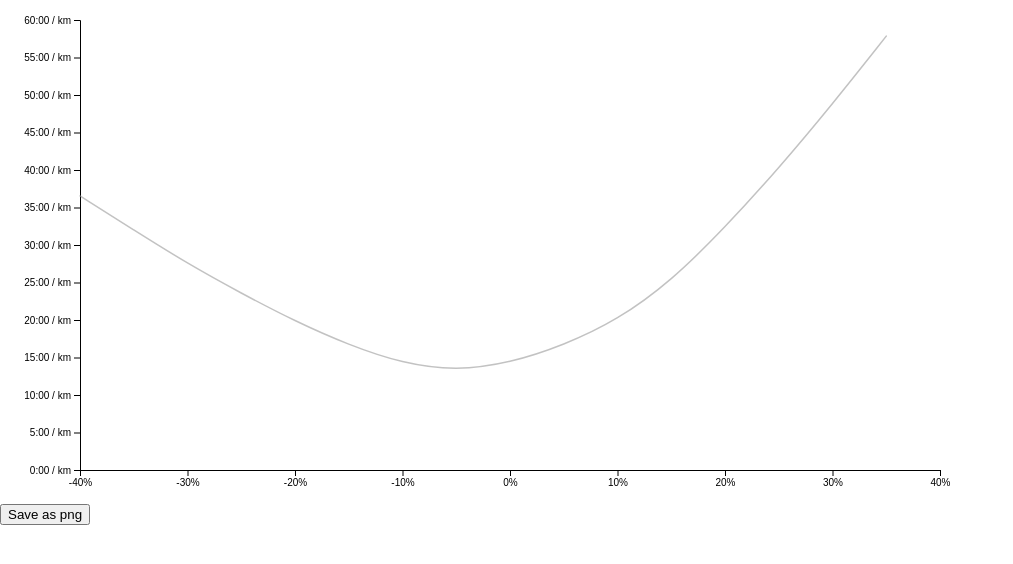
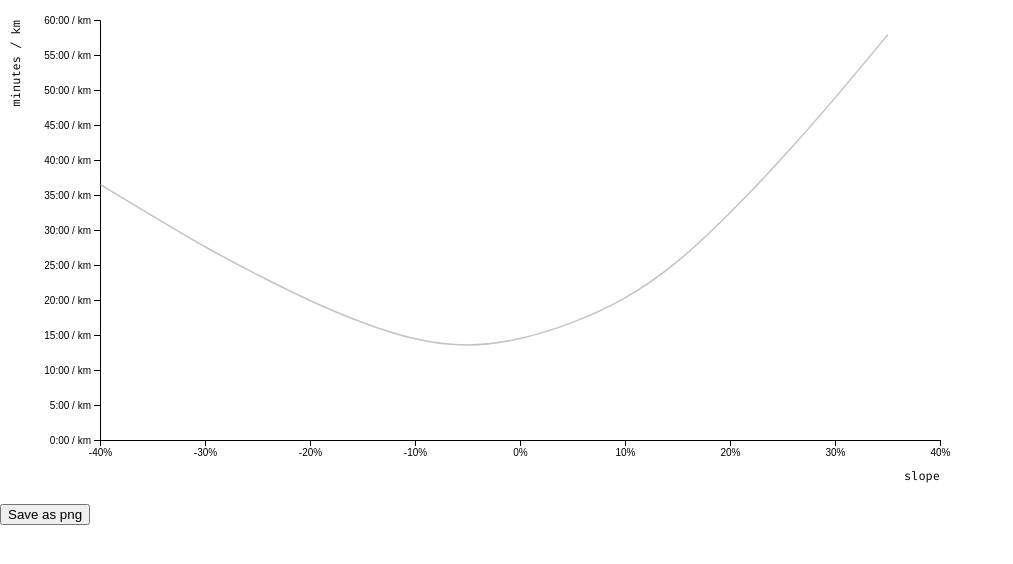
Before and after one commit to fredj/hiking-pace, a website built with Parcel: page src/index.html in a window 1280 px wide. Shown: the whole page, without its empty margins (0-1013 px from the left). Built offline with nearby package versions, Linux system fonts and the light colour scheme.

Commit message:
Add axis labels

```diff
--- a/src/graph.css
+++ b/src/graph.css
@@ -20,6 +20,10 @@
   stroke-dasharray: none;
 }
 
+.axis-label {
+  font-size: 12px;
+}
+
 .dot {
   r: 2;
   fill: rgb(31, 119, 180);
--- a/src/graph.js
+++ b/src/graph.js
@@ -5,7 +5,7 @@ import regression from 'regression';
 import {hiking_time} from './time';
 
 
-const margin = {top: 20, right: 20, bottom: 30, left: 80};
+const margin = {top: 20, right: 20, bottom: 60, left: 100};
 const x = d3.scaleLinear();
 const y = d3.scaleLinear();
 
@@ -41,6 +41,20 @@ export function init(dest) {
    .datum(theoretical)
    .attr('class', 'theoretical line')
    .attr('d', line);
+
+  g.append('text')
+    .attr('class', 'axis-label')
+    .attr('text-anchor', 'end')
+    .attr('x', width)
+    .attr('y', height + margin.top + 20)
+    .text('slope');
+
+  g.append('text')
+    .attr('class', 'axis-label')
+    .attr('text-anchor', 'end')
+    .attr('transform', 'rotate(-90)')
+    .attr('y', -margin.left + 20)
+    .text('minutes / km')
 
   return g;
 }
```
